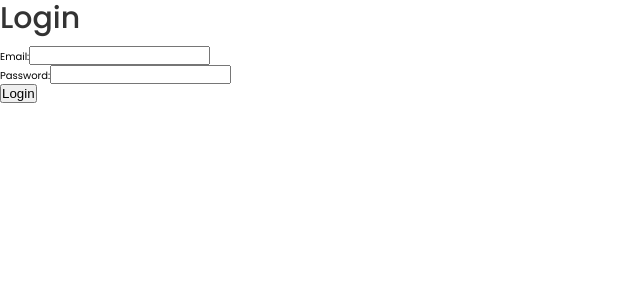
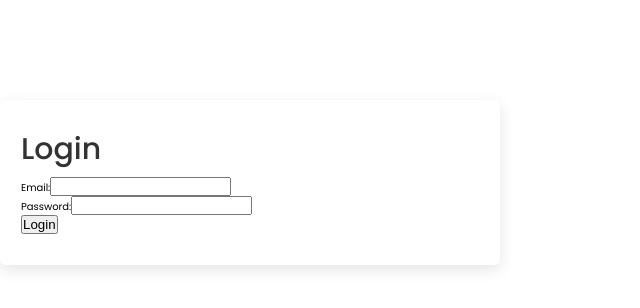
Before and after one commit to sahandev404/MERN-Task-Manager-App, a React (Create React App) app in the folder frontend/: page /login in a window 1280 px wide. Shown: the top 308 px of the page, without its empty margins (0-640 px from the left). Built offline with nearby package versions, Linux system fonts and the light colour scheme; no server answers.

Commit message:
Update index.css

```diff
--- a/frontend/src/index.css
+++ b/frontend/src/index.css
@@ -53,16 +53,19 @@ section {
   justify-content: center;
   align-items: center;
 }
+
 .--flex-start {
   display: flex;
   justify-content: flex-start;
   align-items: flex-start;
 }
+
 .--flex-end {
   display: flex;
   justify-content: flex-end;
   align-items: center;
 }
+
 .--flex-between {
   display: flex;
   justify-content: space-between;
@@ -97,6 +100,7 @@ section {
   row-gap: 1rem;
   column-gap: 1rem;
 }
+
 .--grid-25 {
   display: grid;
   grid-template-columns: repeat(auto-fit, minmax(24rem, 1fr));
@@ -125,15 +129,19 @@ h4 {
   color: var(--color-dark);
   margin-bottom: 1rem;
 }
+
 h1 {
   font-size: 4rem;
 }
+
 h2 {
   font-size: 3rem;
 }
+
 h3 {
   font-size: 2.5rem;
 }
+
 h4 {
   font-size: 2rem;
 }
@@ -144,9 +152,11 @@ p {
   line-height: 1.3;
   color: var(--color-dark);
 }
+
 .--text-xl {
   font-size: 4.5rem;
 }
+
 .--text-lg {
   font-size: 4rem;
 }
@@ -170,6 +180,7 @@ p {
 .--fw-bold {
   font-weight: 600;
 }
+
 .--fw-thin {
   font-weight: 200;
 }
@@ -182,9 +193,11 @@ p {
 .--color-primary {
   color: #007bff;
 }
+
 .--color-danger {
   color: orangered;
 }
+
 .--color-success {
   color: #28a745;
 }
@@ -210,9 +223,11 @@ p {
 .--m {
   margin: 1rem;
 }
+
 .--ml {
   margin-left: 1rem;
 }
+
 .--mr {
   margin-right: 1rem;
 }
@@ -224,6 +239,7 @@ p {
 .--my {
   margin: 1rem 0;
 }
+
 .--mx {
   margin: 0 1rem;
 }
@@ -235,6 +251,7 @@ p {
 .--ml2 {
   margin-left: 2rem;
 }
+
 .--mr2 {
   margin-right: 2rem;
 }
@@ -255,18 +272,23 @@ p {
 .--p {
   padding: 1rem;
 }
+
 .--p2 {
   padding: 2rem;
 }
+
 .--py {
   padding: 1rem 0;
 }
+
 .--py2 {
   padding: 2rem 0;
 }
+
 .--px {
   padding: 0 1rem;
 }
+
 .--px2 {
   padding: 0 2rem;
 }
@@ -301,11 +323,13 @@ p {
   color: #fff;
   background: #007bff;
 }
+
 .--btn-secondary {
   color: #fff;
   border: 1px solid #fff;
   background: transparent;
 }
+
 .--btn-danger {
   color: #fff;
   background: orangered;
@@ -320,15 +344,19 @@ p {
 .--bg-light {
   background: #fff;
 }
+
 .--bg-dark {
   background: var(--color-dark);
 }
+
 .--bg-primary {
   background: var(--color-primary);
 }
+
 .--bg-success {
   background: var(--color-success);
 }
+
 .--bg-grey {
   background: var(--color-grey);
 }
@@ -338,7 +366,7 @@ p {
   font-weight: 300;
 }
 
-.--form-control > * {
+.--form-control>* {
   margin: 5px 0;
 }
 
@@ -350,6 +378,7 @@ p {
   border-radius: 3px;
   outline: none;
 }
+
 .--form-control select {
   font-size: 1.4rem;
   font-weight: 400;
@@ -376,6 +405,7 @@ p {
 .--block {
   display: block;
 }
+
 .--inline-block {
   display: inline-block;
 }
@@ -392,6 +422,7 @@ p {
 .--line {
   position: relative;
 }
+
 .--line::after {
   content: "";
   position: absolute;
@@ -403,11 +434,9 @@ p {
   margin-bottom: 1rem;
 
   background: rgb(217, 8, 170);
-  background: linear-gradient(
-    135deg,
-    rgba(163, 1, 191, 1) 44%,
-    rgba(217, 8, 170, 1) 57%
-  );
+  background: linear-gradient(135deg,
+      rgba(163, 1, 191, 1) 44%,
+      rgba(217, 8, 170, 1) 57%);
 }
 
 .--list-style-none {
@@ -462,6 +491,7 @@ a:hover {
   margin: 2rem 0;
   display: flex;
 }
+
 .task-form input {
   width: 85%;
   height: 4rem;
@@ -470,6 +500,7 @@ a:hover {
   outline: none;
   /* margin-right: 5px; */
 }
+
 .task-form button {
   width: 15%;
   height: 4rem;
@@ -501,9 +532,11 @@ a:hover {
   0% {
     transform: translateX(40px);
   }
+
   50% {
     transform: translateX(-20px);
   }
+
   100% {
     transform: translateX(0);
   }
@@ -537,7 +570,89 @@ a:hover {
   font-size: 1.6rem;
 }
 
-.task-icons > * {
+.task-icons>* {
   margin-left: 7px;
   cursor: pointer;
 }
+
+
+/* LOGIN CSS */
+
+.login-container {
+  width: 100%;
+  max-width: 500px;
+  height: auto;
+  background-color: #fff;
+  border: 1px solid transparent;
+  border-radius: 5px;
+  box-shadow: var(--box-shadow);
+  overflow: hidden;
+  margin-top: 100px;
+  padding: 3rem 2rem;
+}
+
+.login-form {
+  width: 100%;
+  margin: 2rem 0;
+  display: flex;
+  flex-direction: column;
+}
+
+.login-form input {
+  width: 75%;
+  height: 4rem;
+  font-size: 1.6rem;
+  padding: 0 5px;
+  outline: none;
+  margin-left: 10px;
+}
+
+.login-form button {
+  width: 15%;
+  height: 4rem;
+  font-size: 1.8rem;
+  cursor: pointer;
+  background-color: var(--color-purple);
+  color: #fff;
+  border: none;
+  transition: all 0.3s;
+}
+
+.login-form button:hover {
+  background-color: var(--color-primary);
+}
+
+.login-field {
+  position: relative;
+  display: flex;
+  justify-content: space-between;
+  align-items: center;
+  width: 100%;
+  background-color: #eee;
+  padding: 10px;
+  margin: 7px 0;
+}
+
+@keyframes slide-in {
+  0% {
+    transform: translateX(40px);
+  }
+
+  50% {
+    transform: translateX(-20px);
+  }
+
+  100% {
+    transform: translateX(0);
+  }
+}
+/*
+.login::after {
+  content: "";
+  position: absolute;
+  top: 0;
+  left: 0;
+  height: 100%;
+  width: 5px;
+  background-color: var(--color-danger);
+} */
```
